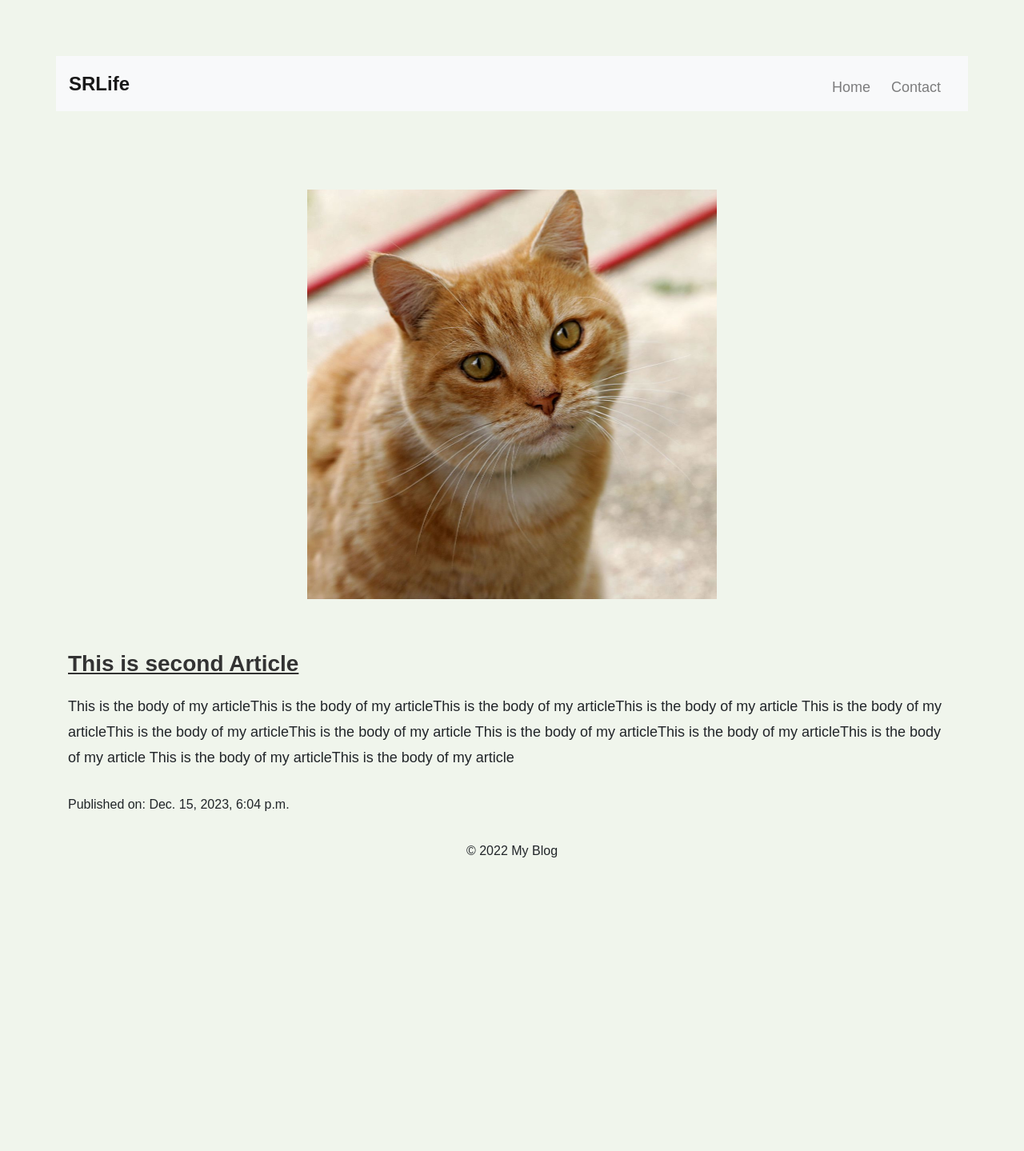
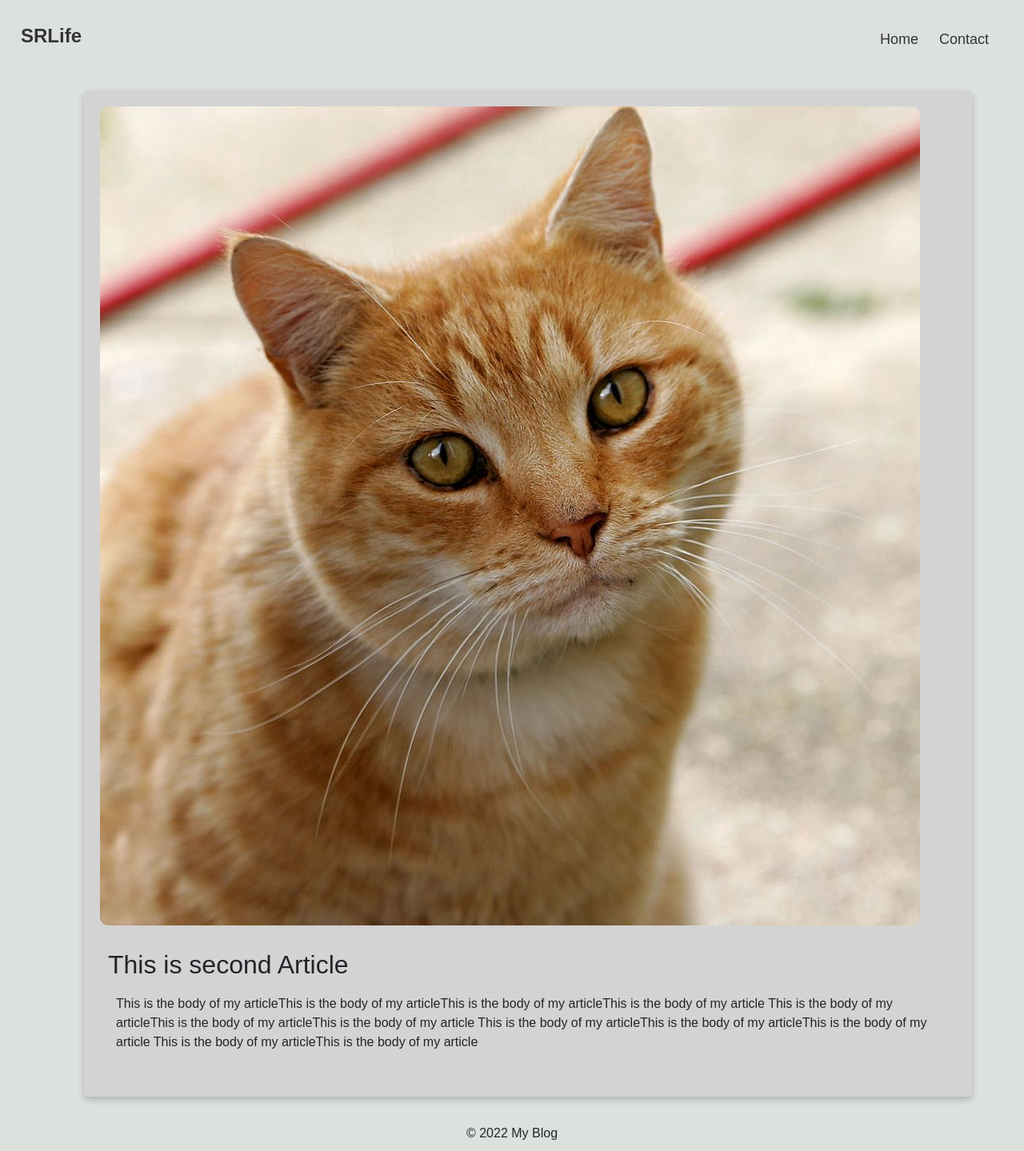
Before and after one commit to rohits144/blogsite, a Django app: page /13 in a window 1280 px wide. Shown: the whole page at 80% size. Before the commit the page ends 1072 px from the top, so only its background shows below. Run offline with Django 3.2, Linux system fonts and the light colour scheme; data comes from the database, SQL or seed files in the repository; some libraries are stand-ins or nearby versions.

Commit message:
Update article_detail.html and article_list.html templates

```diff
--- a/blog/templates/article_detail.html
+++ b/blog/templates/article_detail.html
@@ -1,13 +1,21 @@
-
 {% extends 'base.html' %}
 
 {% block content %}
-    <div class="article-detail">
-        <div style="display: flex; justify-content: center; align-items: center; height: 80vh;">
-            <img src="{{ article.image.url }}" alt="{{ article.title }}" style="width: 40vw;">
+
+<div class="article"
+    style="background-color: lightgrey; padding: 10px; border-radius: 5px; box-shadow: 0 4px 8px rgba(0, 0, 0, 0.2); width: 100%; margin-left: 20px;">
+
+    <div class="image-container" style="padding: 10px;">
+        <img src="{{ article.image.url }}" alt="{{ article.title }}"
+            style="max-width: 100%; max-height: 100%; border-radius: 10px;">
+    </div>
+    <div class="title-container" style="padding: 10px;">
+        <div class="item-container" style="padding: 10px;">
+            <h2>{{ article.title }}</h2>
+            <div class="item-container" style="padding: 10px;">
+                <p>{{ article.body }}</p>
+            </div>
         </div>
-        <h1 class="article-title" style="text-decoration: underline;">{{ article.title }}</h1>
-        <p class="article-body">{{ article.body }}</p>
-        <p>Published on: {{ article.created }}</p>
     </div>
+</div>
 {% endblock %}
--- a/blog/templates/base.html
+++ b/blog/templates/base.html
@@ -1,15 +1,12 @@
-
 <!DOCTYPE html>
 <html lang="en">
-
 <head>
     <meta charset="UTF-8">
     <meta name="viewport" content="width=device-width, initial-scale=1, shrink-to-fit=no">
     <link rel="stylesheet" href="https://stackpath.bootstrapcdn.com/bootstrap/4.5.0/css/bootstrap.min.css">
     <style>
         body {
-            background-color: #f0f5ec;
-            margin: 60px;
+            background-color: #dce0dcf3;
             font-family: Arial, sans-serif;
         }
 
@@ -19,7 +16,6 @@
         }
 
         header {
-            background-color: #f0f5ec;
             padding: 10px;
             text-align: center;
         }
@@ -46,11 +42,6 @@
             font-size: 18px;
         }
 
-        main {
-            margin-top: 20px;
-            margin-bottom: 20px;
-        }
-
         .article-title {
             font-size: 28px;
             font-weight: bold;
@@ -73,7 +64,6 @@
         }
 
         footer {
-            background-color: #f0f5ec;
             padding: 10px;
         }
 
@@ -85,7 +75,7 @@
 
 <body>
     <header class="mb-4">
-        <nav class="navbar navbar-expand-lg navbar-light bg-light">
+        <nav class="navbar navbar-expand-lg">
             <a class="navbar-brand" href="{% url 'article-list' %}">SRLife</a>
             <button class="navbar-toggler" type="button" data-toggle="collapse" data-target="#navbarNav"
                 aria-controls="navbarNav" aria-expanded="false" aria-label="Toggle navigation">
--- a/requirements.txt
+++ b/requirements.txt
@@ -8,3 +8,4 @@ Pillow==10.1.0
 pytz==2023.3.post1
 sqlparse==0.4.4
 typing_extensions==4.9.0
+crispy-bootstrap5==0.1.0
```
Also changed, not shown: blog/templates/article_list.html (+13 -12 lines). Lines whose indentation alone changed are shown as unchanged.
